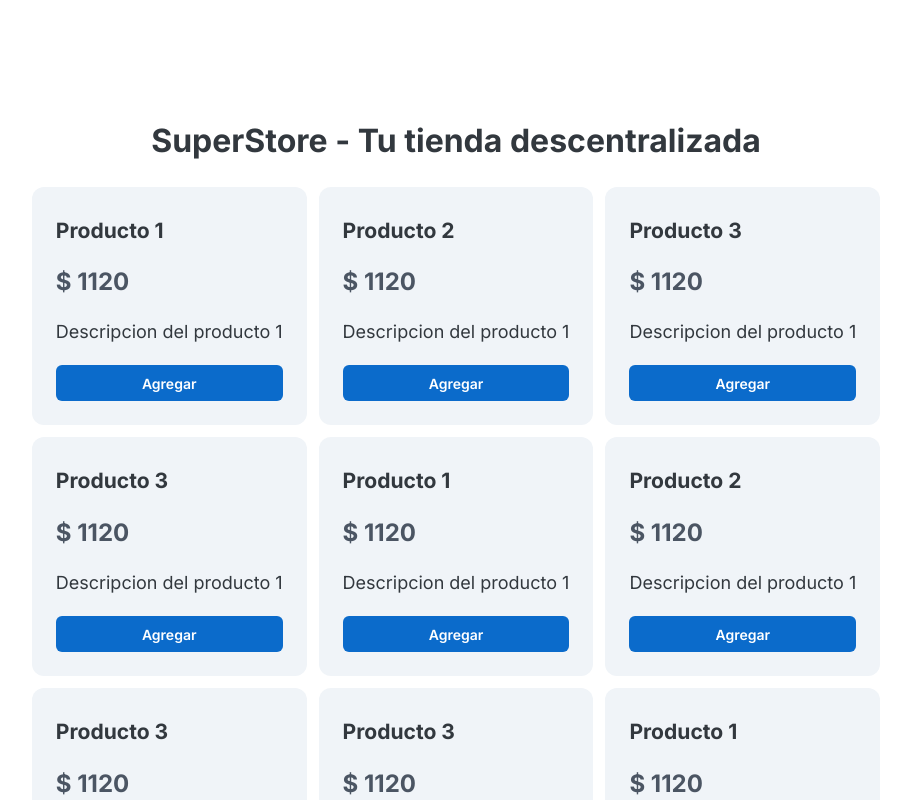
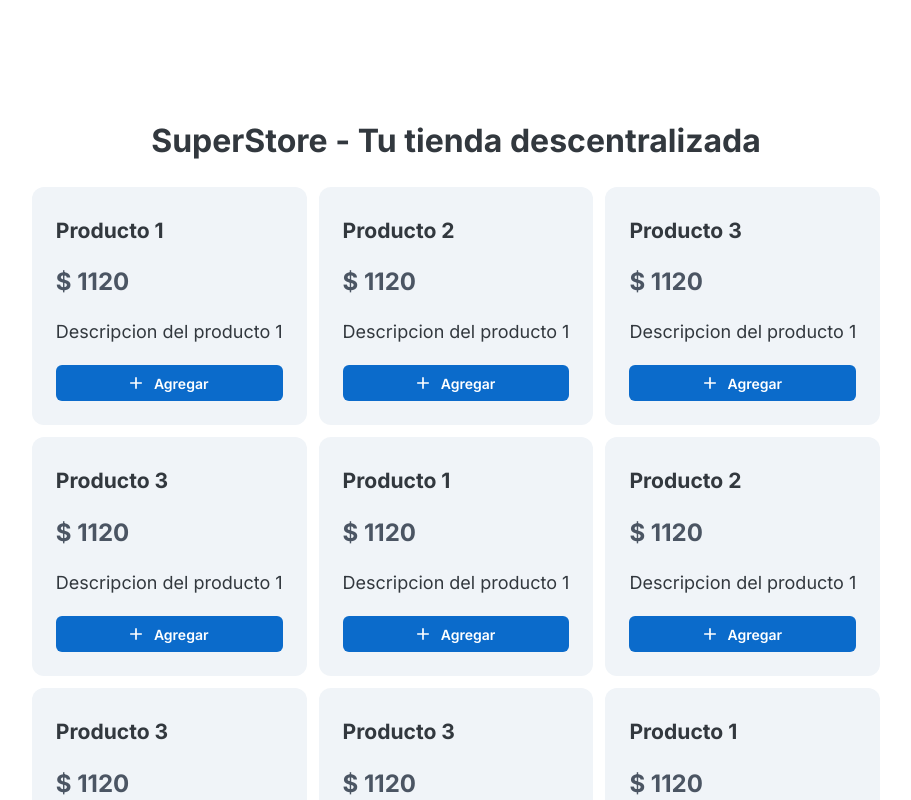
Before and after one commit to JuanCSUCoder/AS_Proyecto, a Next.js app in the folder microservices/ms7-web/: page / in a window 1280 px wide. Shown: the top 800 px of the page, without its empty margins (184-1095 px from the left). Built offline with nearby package versions, Linux system fonts and the light colour scheme.

Commit message:
Feat: Agrega el listado de productos

```diff
--- a/microservices/ms7-web/package.json
+++ b/microservices/ms7-web/package.json
@@ -12,6 +12,7 @@
     "@emotion/cache": "^11.11.0",
     "@emotion/react": "^11.11.4",
     "@emotion/styled": "^11.11.5",
+    "@mui/icons-material": "^5.15.18",
     "@mui/joy": "^5.0.0-beta.36",
     "next": "14.2.3",
     "react": "^18",
--- a/microservices/ms7-web/src/components/ProductCard.tsx
+++ b/microservices/ms7-web/src/components/ProductCard.tsx
@@ -1,6 +1,7 @@
 import { Product } from "@/model/Product";
 import { Button, Card } from "@mui/joy";
 import { PriceTag } from "./PriceTag";
+import { Add } from "@mui/icons-material";
 
 export function ProductCard({ product }: {
   product: Product
@@ -17,7 +18,7 @@ export function ProductCard({ product }: {
         {product.desc}
       </p>
 
-      <Button>Agregar</Button>
+      <Button startDecorator={ <Add />} >Agregar</Button>
     </Card>
   )
 }
```
Also changed, not shown: 1 other file (tests, documents, lock files or other folders).
